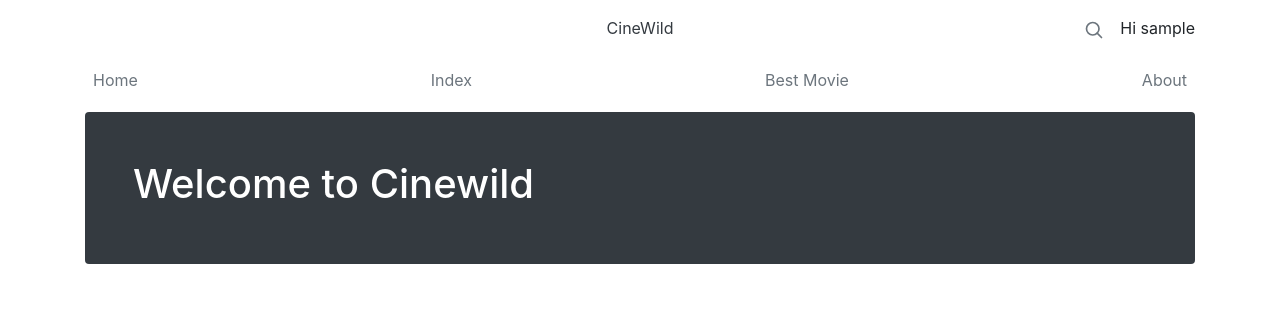
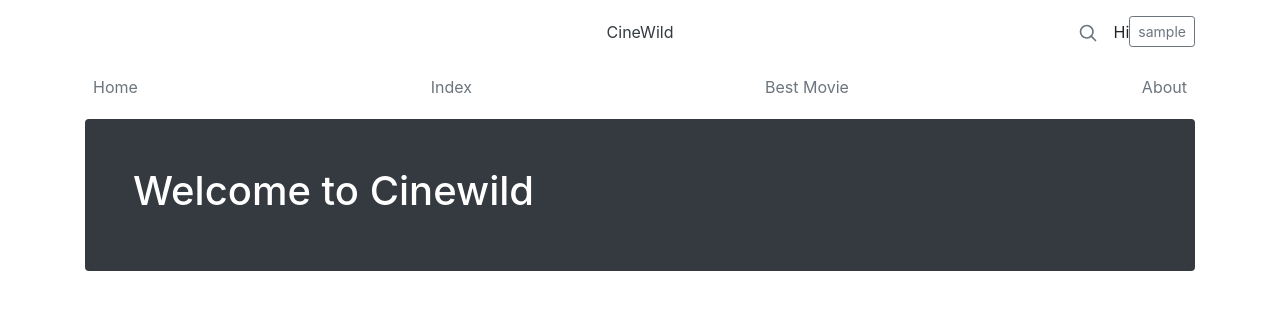
Before and after one commit to frederic-lang/Cinewild, a Django app: page / in a window 1280 px wide. Shown: the top 310 px of the page. Run offline with Django 3.2, Linux system fonts and the light colour scheme; the visitor is signed in with stand-in values (Sample User, id 1); some libraries are stand-ins or nearby versions.

Commit message:
lien admin

```diff
--- a/movies/templates/movies/base.html
+++ b/movies/templates/movies/base.html
@@ -45,7 +45,7 @@
               <svg xmlns="http://www.w3.org/2000/svg" width="20" height="20" viewBox="0 0 24 24" fill="none" stroke="currentColor" stroke-width="2" stroke-linecap="round" stroke-linejoin="round" class="mx-3"><circle cx="10.5" cy="10.5" r="7.5"></circle><line x1="21" y1="21" x2="15.8" y2="15.8"></line></svg>
             </a>
             {% if user.is_authenticated %}
-            Hi {{ user.username }}
+            Hi <a class="btn btn-sm btn-outline-secondary" href="/admin/">{{ user.username }}</a>
             {% else %}
             <a class="btn btn-sm btn-outline-secondary" href="/admin/">Sign up</a>
             {% endif %}
```
